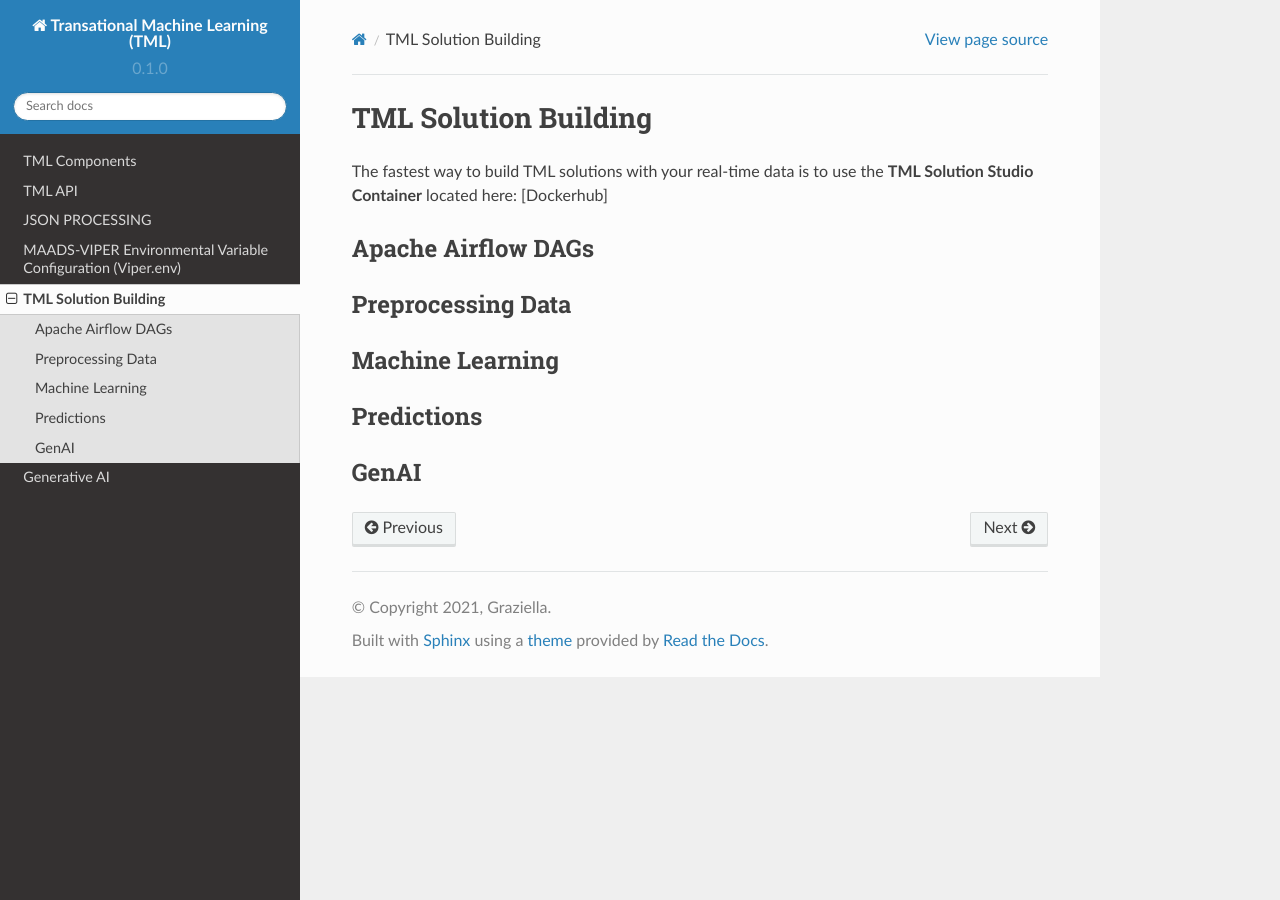
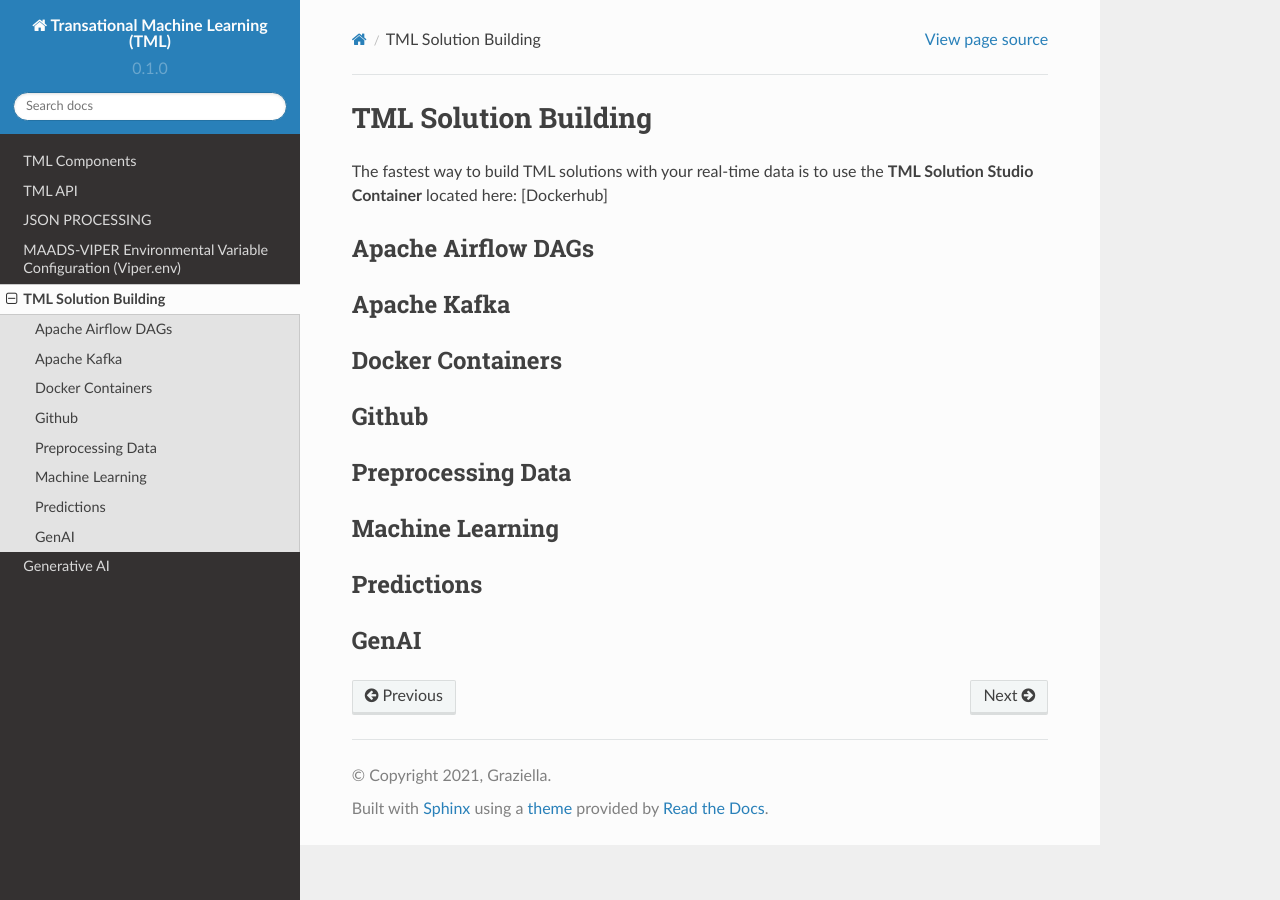
Before and after one commit to smaurice101/readthedocs, a Sphinx documentation site: the page built from docs/source/tmlbuilds.rst, in a window 1280 px wide. Built offline with Sphinx 7.4.7 and the Read the Docs theme 2.0.0, drawn with Linux system fonts in a browser that asks for light colours.

Commit message:
Update tmlbuilds.rst

```diff
--- a/docs/source/tmlbuilds.rst
+++ b/docs/source/tmlbuilds.rst
@@ -5,6 +5,15 @@
 
 Apache Airflow DAGs
 -------------------
+
+Apache Kafka
+--------------
+
+Docker Containers
+----------------
+
+Github
+------------
 
 Preprocessing Data
 -----------------
```
